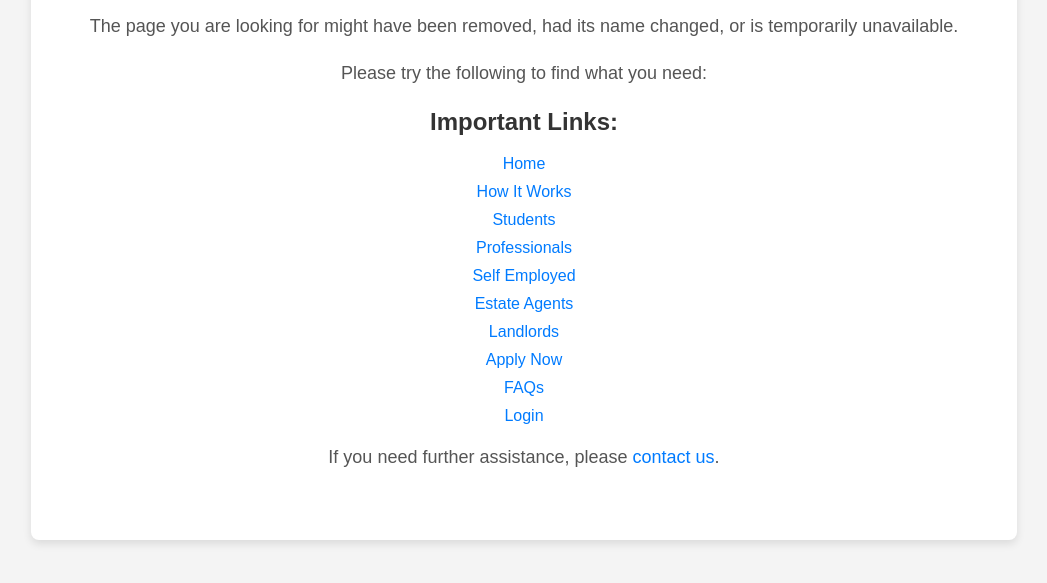
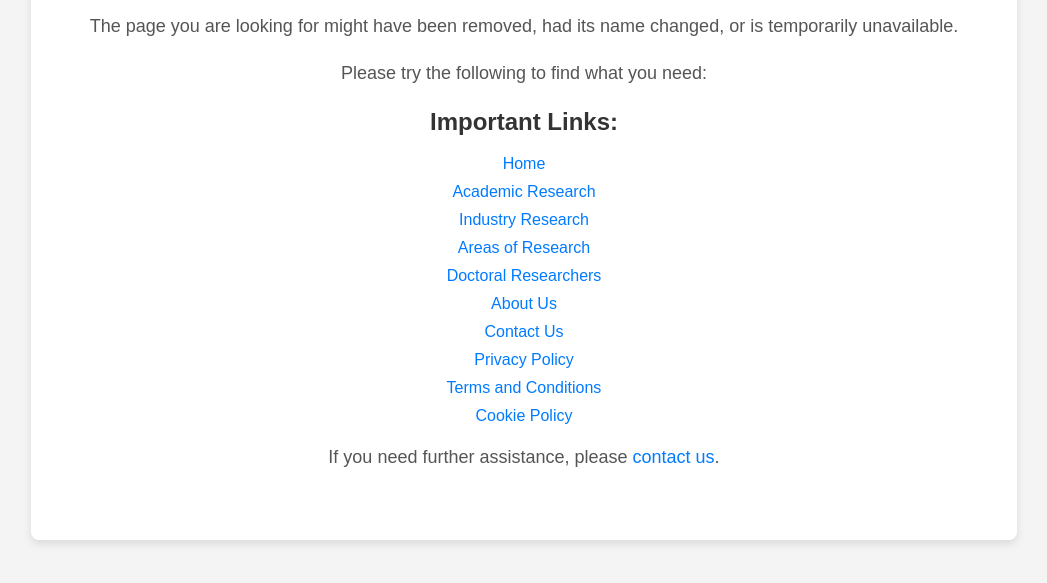
Before and after one commit to itsmardan/xenresearch, a plain HTML site: page 404.html in a window 1280 px wide. Shown: the part 249-832 px from the top of the page, without its empty margins (116-1163 px from the left). Drawn offline with Linux system fonts and the light colour scheme.

Commit message:
404.html update

```diff
--- a/404.html
+++ b/404.html
@@ -3,7 +3,7 @@
 <head>
     <meta charset="UTF-8">
     <meta name="viewport" content="width=device-width, initial-scale=1.0">
-    <title>404 Not Found | MyRentGuarantor</title>
+    <title>404 Not Found | Xen Research</title>
     <style>
         body {
             font-family: 'Arial', sans-serif;
@@ -57,18 +57,18 @@
         <h2>Important Links:</h2>
         <ul>
             <li><a href="/">Home</a></li>
-            <li><a href="/how-it-works/">How It Works</a></li>
-            <li><a href="/students-rent-guarantor-services/">Students</a></li>
-            <li><a href="/professionals-rent-guarantor-services/">Professionals</a></li>
-            <li><a href="/self-employed-rent-guarantor-services/">Self Employed</a></li>
-            <li><a href="/partner-with-us/">Estate Agents</a></li>
-            <li><a href="/landlord-services/">Landlords</a></li>
-            <li><a href="https://uk.myrentguarantor.com/apply/">Apply Now</a></li>
-            <li><a href="/faqs/">FAQs</a></li>
-            <li><a href="https://uk.myrentguarantor.com/login/">Login</a></li>
+            <li><a href="/academic-research/">Academic Research</a></li>
+            <li><a href="/industry-research/">Industry Research</a></li>
+            <li><a href="/areas-of-research/">Areas of Research</a></li>
+            <li><a href="/doctoral-researchers/">Doctoral Researchers</a></li>
+            <li><a href="/about/">About Us</a></li>
+            <li><a href="/contact/">Contact Us</a></li>
+            <li><a href="/privacy-policy/">Privacy Policy</a></li>
+            <li><a href="/terms-and-conditions/">Terms and Conditions</a></li>
+            <li><a href="/cookie-policy/">Cookie Policy</a></li>
         </ul>
 
-        <p>If you need further assistance, please <a href="mailto:info@myrentguarantor.com">contact us</a>.</p>
+        <p>If you need further assistance, please <a href="mailto:info@xenresearch.com">contact us</a>.</p>
     </div>
 </body>
 </html>
```
